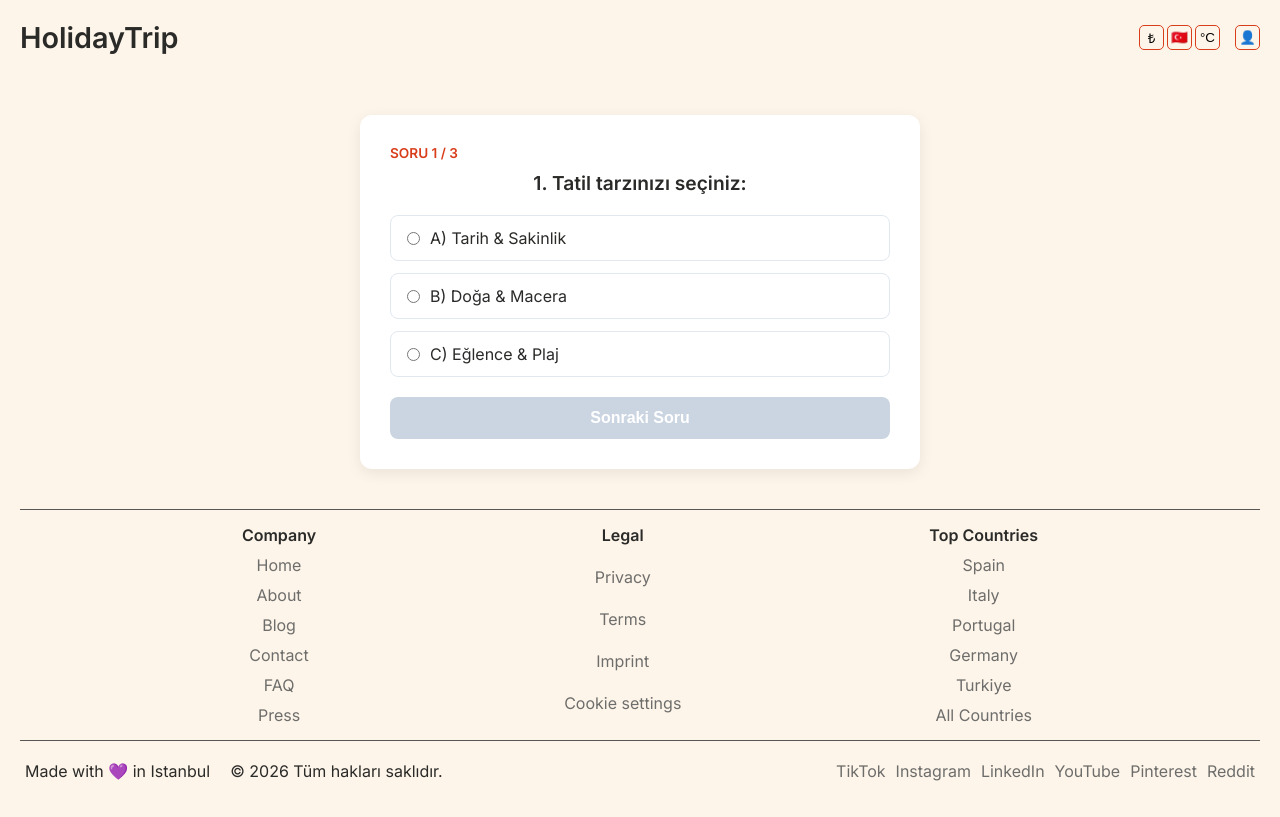
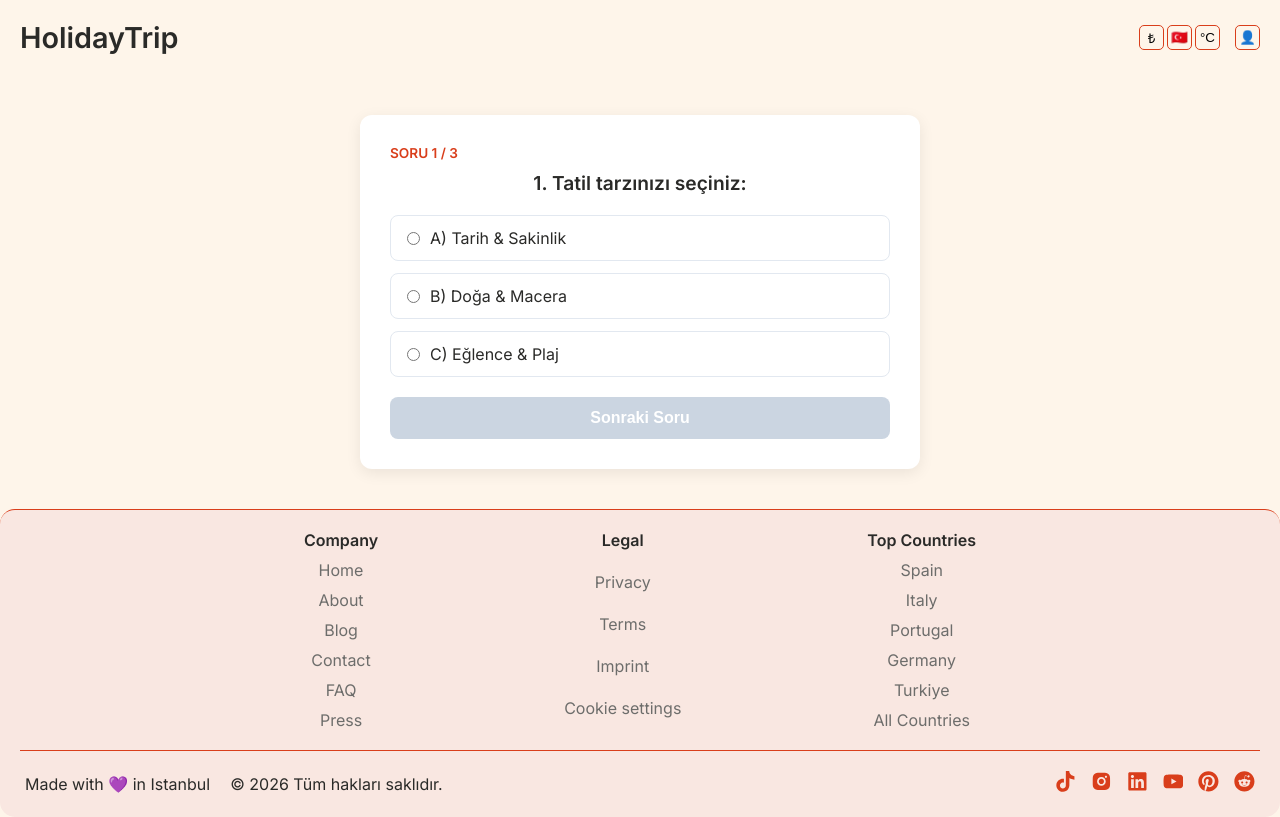
Before and after one commit to akarsli/Seyahat-Asistani, a React (Vite) app in the folder Frontend/seyahat-asistani-ui/: page / in a window 1280 px wide. Built offline with nearby package versions, Linux system fonts and the light colour scheme.

Commit message:
footer kismi duzenlendi.

```diff
--- a/Frontend/seyahat-asistani-ui/package.json
+++ b/Frontend/seyahat-asistani-ui/package.json
@@ -12,9 +12,11 @@
   "dependencies": {
     "@fortawesome/fontawesome-svg-core": "^7.3.1",
     "@fortawesome/react-fontawesome": "^3.5.0",
+    "@react-icons/all-files": "^4.1.0",
     "axios": "^1.18.1",
     "react": "^19.2.7",
-    "react-dom": "^19.2.7"
+    "react-dom": "^19.2.7",
+    "react-icons": "^5.7.0"
   },
   "devDependencies": {
     "@types/react": "^19.2.17",
--- a/Frontend/seyahat-asistani-ui/src/App.css
+++ b/Frontend/seyahat-asistani-ui/src/App.css
@@ -191,8 +191,11 @@
   display: block;
   text-align: center;
   margin-top: auto;
-  margin-bottom: 20px;
+  padding-bottom: 20px;
   flex: 1;
+  border-top: 1px solid var(--primary-color);
+  border-radius: 15px;
+  background-color: #f9e7e1;
 }
 
 .footer a {
@@ -205,10 +208,9 @@
   display: flex;
   flex-direction:row;
   justify-content: center;
-  gap: 20%;
-  padding: 15px 0;
-  border-top: 1px solid #565654;
-  border-bottom: 1px solid #565654;
+  padding-bottom: 20px;
+  gap: 15%;
+  border-bottom: 1px solid var(--primary-color);
 }
 
 .altcontent {
@@ -225,7 +227,12 @@
 
 .social-links {
   display: flex;
-  gap: 10px;
+  gap: 15px;
+}
+
+.social-links a {
+  font-size: 1.3rem;
+  color: var(--primary-color);
 }
 
 .end {
--- a/Frontend/seyahat-asistani-ui/src/App.jsx
+++ b/Frontend/seyahat-asistani-ui/src/App.jsx
@@ -1,4 +1,7 @@
 import { useState } from 'react'
+import { FaFacebook, FaLinkedin, FaYoutube, FaPinterest, FaReddit} from 'react-icons/fa';
+import { RiInstagramFill } from "react-icons/ri";
+import { SiTiktok } from 'react-icons/si';
 import axios from 'axios'
 import './App.css'
 
@@ -279,12 +282,12 @@ function App() {
             <p>© {currentYear} Tüm hakları saklıdır. </p>
           </div>
           <div className="social-links">
-            <a href="#">TikTok</a>
-            <a href="#">Instagram</a>
-            <a href="#">LinkedIn</a>
-            <a href="#">YouTube</a>
-            <a href="#">Pinterest</a>
-            <a href="#">Reddit</a>
+            <a href="#"><SiTiktok /></a>
+            <a href="#"><RiInstagramFill /></a>
+            <a href="#"><FaLinkedin /></a>
+            <a href="#"><FaYoutube /></a>
+            <a href="#"><FaPinterest /></a>
+            <a href="#"><FaReddit /></a>
           </div>
 
         </div>
```
Also changed, not shown: 1 other file (tests, documents, lock files or other folders).
